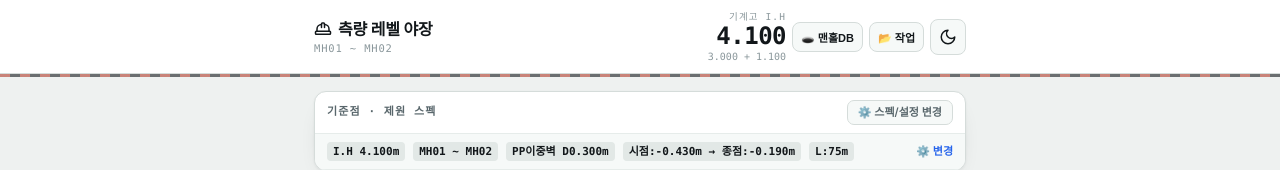
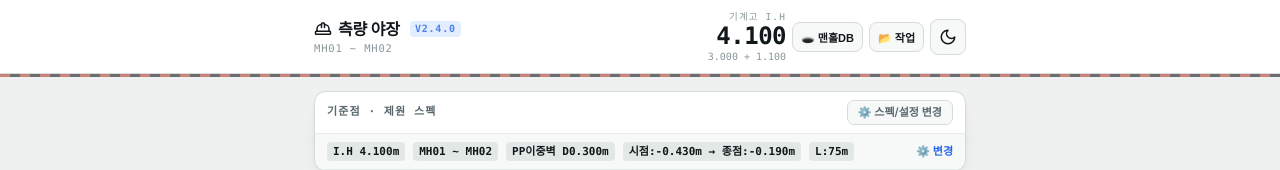
Before and after one commit to slkamg0-ai/survey-level-app, a React (Vite) app: page / in a window 1280 px wide. Shown: the top 170 px of the page. Built offline with nearby package versions, Linux system fonts and the light colour scheme; the HTML template or start-up script is replaced by a standard one.

Commit message:
feat: Version tracking system (src/version.ts v2.4.0) displayed on header

```diff
--- a/src/components/Header.tsx
+++ b/src/components/Header.tsx
@@ -1,5 +1,6 @@
 import React from 'react';
 import { Sun, Moon, HardHat } from 'lucide-react';
+import { APP_VERSION } from '../version';
 
 interface HeaderProps {
   secName: string;
@@ -19,7 +20,10 @@ export const Header: React.FC<HeaderProps> = ({ secName, ihVal, ihSub, theme, on
           <div className="brand">
             <b>
               <HardHat size={18} className="text-blue-500" />
-              측량 레벨 야장
+              측량 야장
+              <span style={{ fontSize: '10px', opacity: 0.8, fontWeight: 600, marginLeft: '4px', background: 'var(--primary-bg)', color: 'var(--primary)', padding: '1px 5px', borderRadius: '4px' }}>
+                {APP_VERSION}
+              </span>
             </b>
             <span>{secName || '구간 미지정'}</span>
           </div>
--- /dev/null
+++ b/src/version.ts
@@ -0,0 +1,3 @@
+export const APP_VERSION = 'v2.4.0';
+export const APP_BUILD_DATE = '2026-08-15';
+export const APP_CHANGELOG = 'CAD 맨홀 DB 파일 업로드 & 단일 맨홀 검측 야장 적용';
```
